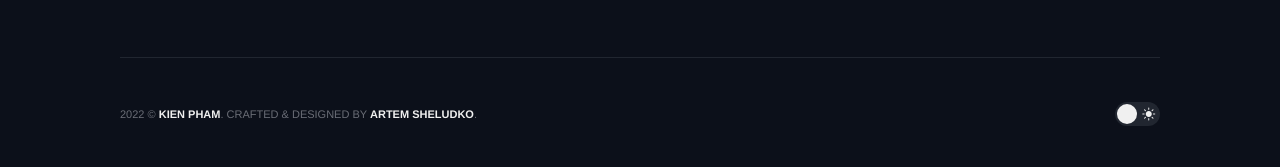
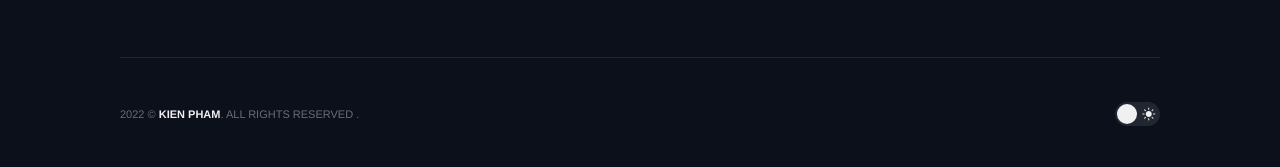
Before and after one commit to ray-ers/ray-ers.github.io, a Jekyll site: the page built from index.html, in a window 1280 px wide. Shown: the part 1159-1326 px from the top of the page. Built offline with Jekyll 4.4.1, drawn with Linux system fonts in a browser that asks for light colours; nearby versions of some CDN libraries; the list of posts is cut into pages by our own code.

Commit message:
Update footer.html

```diff
--- a/_includes/footer.html
+++ b/_includes/footer.html
@@ -15,7 +15,7 @@
     <div class="row">
       <div class="col col-12">
         <div class="footer__info">
-          <div class="copyright">{{site.time | date: '%Y'}} &copy; <a href="/">{{site.title}}</a>. Crafted & Designed by <a href="https://jekyllthemes.io/developers/artem-sheludko">Artem Sheludko</a>.</div>
+          <div class="copyright">{{site.time | date: '%Y'}} &copy; <a href="/">{{site.title}}</a>. ALL RIGHTS RESERVED </a>.</div>
           <div class="toggle-theme">
             <div class="toggle-moon"><i class="ion ion-ios-moon"></i></div>
             <div class="toggle-sun"><i class="ion ion-ios-sunny"></i></div>
```
